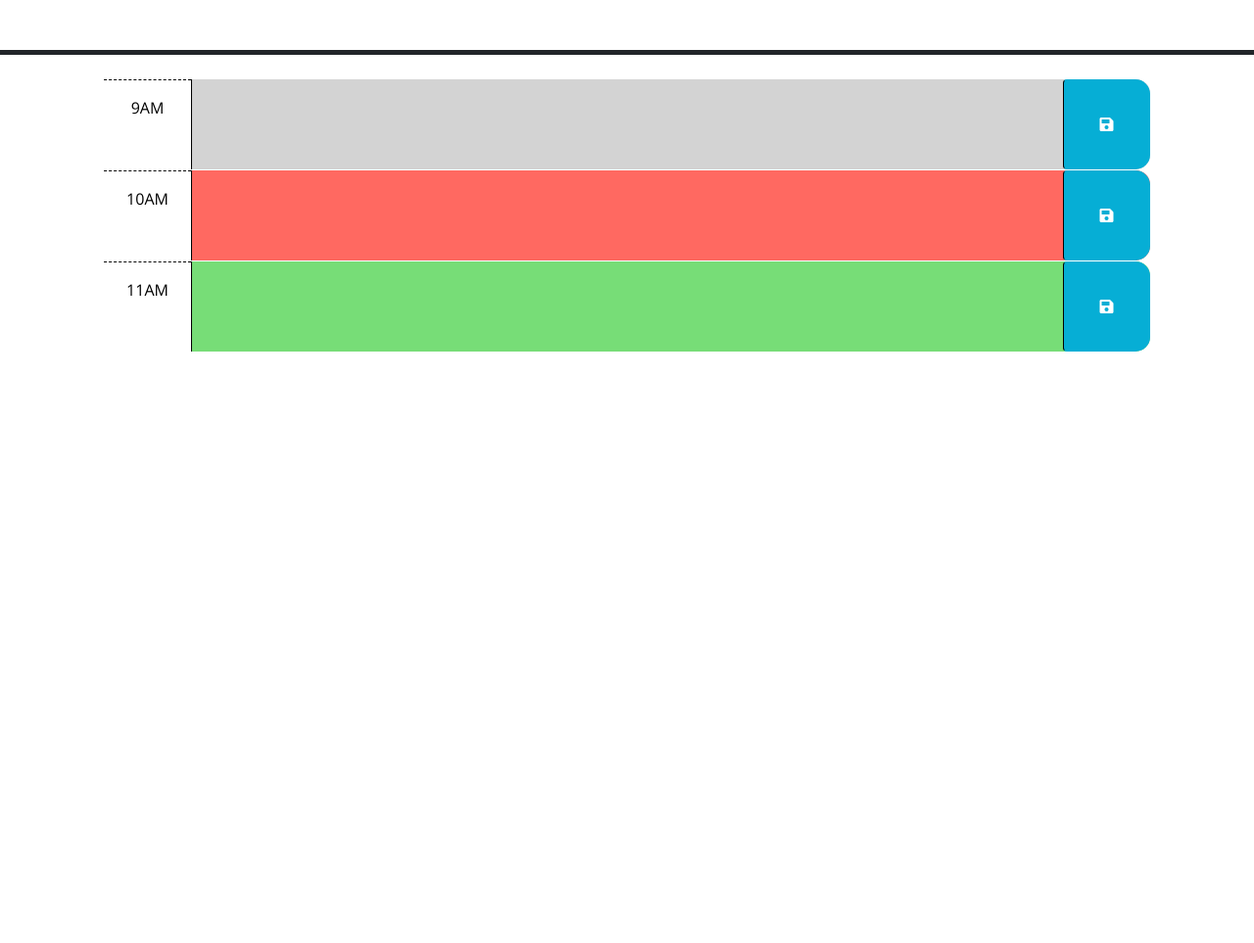
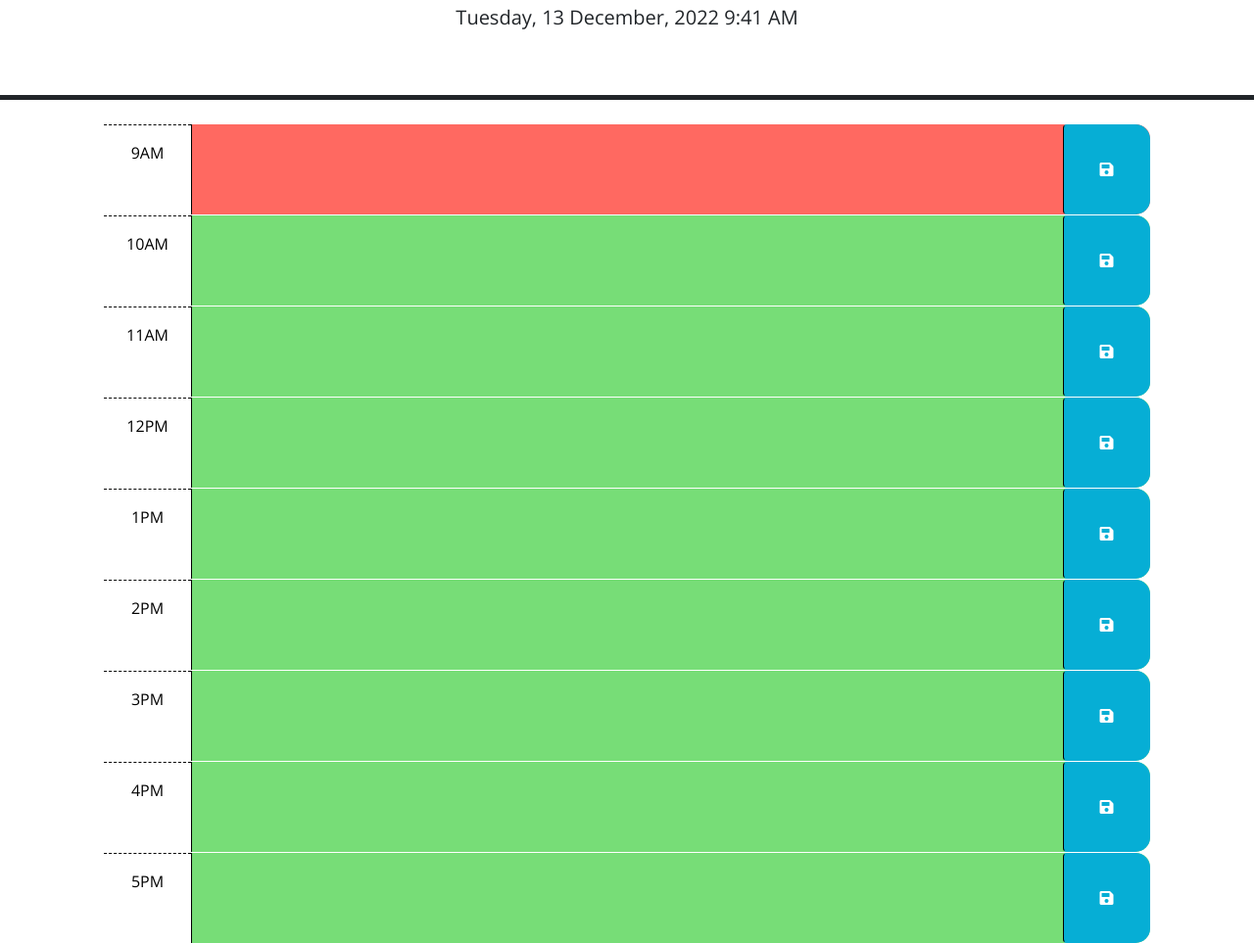
Before and after one commit to MarkJNap/work-day-scheduler, a plain HTML site: page index.html in a window 1280 px wide. Shown: the part 176-1139 px from the top of the page at 98% size. Before the commit the page ends 800 px from the top, so only its background shows below. Drawn offline with nearby package versions, Linux system fonts and the light colour scheme.

Commit message:
Tidied up HTML and added all the time block sections, Added into a jQuery ready function the start of the apps code, currently getting the current date, current hour and using that to display information and change css colours

```diff
--- a/assets/js/script.js
+++ b/assets/js/script.js
@@ -1,7 +1,31 @@
-// Wrap all code that interacts with the DOM in a call to jQuery to ensure that
-// the code isn't run until the browser has finished rendering all the elements
-// in the html.
+
 $(function () {
+  // Display the current date and time in the header of the page.
+  let today = dayjs();
+  $('#currentDay').text(today.format('dddd, DD MMMM, YYYY h:mm A'));
+
+  function currentTime() {
+    // Gets the current hour in 24h time
+    let currentHour = dayjs().hour()
+    // To test when outside of the listed hours
+    // let currentHour = 14
+    console.log(currentHour);
+    let timeBlockEl = $(".time-block")
+    $(timeBlockEl).each(function() {
+      // For each timeblock it gets the id and removes hour- leaving only the time
+      let eachBlockTime = Number($(this).attr("id").split("hour-")[1])
+      console.log(eachBlockTime);
+      // Adds classes for past, future and present depending on the current time
+      if (eachBlockTime < currentHour) {
+        $(this).addClass("past")
+      } else if (eachBlockTime === currentHour) {
+        $(this).addClass("present")
+      } else {
+        $(this).addClass("future")
+      }})
+  }
+  currentTime()
+
   // TODO: Add a listener for click events on the save button. This code should
   // use the id in the containing time-block as a key to save the user input in
   // local storage. HINT: What does `this` reference in the click listener
@@ -9,15 +33,8 @@ $(function () {
   // time-block containing the button that was clicked? How might the id be
   // useful when saving the description in local storage?
   //
-  // TODO: Add code to apply the past, present, or future class to each time
-  // block by comparing the id to the current hour. HINTS: How can the id
-  // attribute of each time-block be used to conditionally add or remove the
-  // past, present, and future classes? How can Day.js be used to get the
-  // current hour in 24-hour time?
-  //
   // TODO: Add code to get any user input that was saved in localStorage and set
   // the values of the corresponding textarea elements. HINT: How can the id
   // attribute of each time-block be used to do this?
   //
-  // TODO: Add code to display the current date in the header of the page.
 });
--- a/index.html
+++ b/index.html
@@ -4,21 +4,10 @@
     <meta charset="UTF-8" />
     <meta name="viewport" content="width=device-width, initial-scale=1.0" />
     <meta http-equiv="X-UA-Compatible" content="ie=edge" />
-    <link
-      rel="stylesheet"
-      href="https://cdn.jsdelivr.net/npm/bootstrap@5.1.3/dist/css/bootstrap.min.css"
-    />
-    <link
-      rel="stylesheet"
-      href="https://use.fontawesome.com/releases/v5.8.1/css/all.css"
-      integrity="sha384-50oBUHEmvpQ+1lW4y57PTFmhCaXp0ML5d60M1M7uH2+nqUivzIebhndOJK28anvf"
-      crossorigin="anonymous"
-    />
-    <link
-      href="https://fonts.googleapis.com/css?family=Open+Sans&display=swap"
-      rel="stylesheet"
-    />
-    <link rel="stylesheet" href="assets/css/style.css" />
+    <link rel="stylesheet" href="https://cdn.jsdelivr.net/npm/bootstrap@5.1.3/dist/css/bootstrap.min.css"/>
+    <link rel="stylesheet" href="https://use.fontawesome.com/releases/v5.8.1/css/all.css" integrity="sha384-50oBUHEmvpQ+1lW4y57PTFmhCaXp0ML5d60M1M7uH2+nqUivzIebhndOJK28anvf" crossorigin="anonymous"/>
+    <link href="https://fonts.googleapis.com/css?family=Open+Sans&display=swap" rel="stylesheet"/>
+    <link rel="stylesheet" href="assets/css/style.css"/>
     <title>Work Day Scheduler</title>
   </head>
 
@@ -26,53 +15,96 @@
     <header class="p-5 mb-4 border-5 border-bottom border-dark text-center">
       <h1 class="display-3">Work Day Scheduler</h1>
       <p class="lead">A simple calendar app for scheduling your work day</p>
+      <!-- Display Current Time -->
       <p id="currentDay" class="lead"></p>
     </header>
-    <div class="container-lg px-5">
-      <!-- Use class for "past", "present", and "future" to apply styles to the
+
+    <main class="container-lg px-5">
+      <!--  Use the class "past" to add a gray background color,
+            "present" to add a red background color, and
+            "future" to add a green background color. To apply styles to the
             time-block divs accordingly. The javascript will need to do this by
             adding/removing these classes on each div by comparing the hour in the
             id to the current hour. The html provided below is meant to be an example
             demonstrating how the css provided can be leveraged to create the
             desired layout and colors. The html below should be removed or updated
             in the finished product. Remember to delete this comment once the
-        code is implemented.
-        -->
+            code is implemented. -->
 
-      <!-- Example of a past time block. The "past" class adds a gray background color. -->
-      <div id="hour-9" class="row time-block past">
+      <section id="hour-9" class="row time-block">
         <div class="col-2 col-md-1 hour text-center py-3">9AM</div>
         <textarea class="col-8 col-md-10 description" rows="3"> </textarea>
         <button class="btn saveBtn col-2 col-md-1" aria-label="save">
           <i class="fas fa-save" aria-hidden="true"></i>
         </button>
-      </div>
-
-      <!-- Example of a a present time block. The "present" class adds a red background color. -->
-      <div id="hour-10" class="row time-block present">
+      </section>
+      <section id="hour-10" class="row time-block">
         <div class="col-2 col-md-1 hour text-center py-3">10AM</div>
         <textarea class="col-8 col-md-10 description" rows="3"> </textarea>
         <button class="btn saveBtn col-2 col-md-1" aria-label="save">
           <i class="fas fa-save" aria-hidden="true"></i>
         </button>
-      </div>
-
-      <!-- Example of a future time block. The "future" class adds a green background color. -->
-      <div id="hour-11" class="row time-block future">
+      </section>
+      <section id="hour-11" class="row time-block">
         <div class="col-2 col-md-1 hour text-center py-3">11AM</div>
         <textarea class="col-8 col-md-10 description" rows="3"> </textarea>
         <button class="btn saveBtn col-2 col-md-1" aria-label="save">
           <i class="fas fa-save" aria-hidden="true"></i>
         </button>
-      </div>
-
-    <script src="https://code.jquery.com/jquery-3.4.1.min.js"></script>
+      </section>
+      <section id="hour-12" class="row time-block">
+        <div class="col-2 col-md-1 hour text-center py-3">12PM</div>
+        <textarea class="col-8 col-md-10 description" rows="3"> </textarea>
+        <button class="btn saveBtn col-2 col-md-1" aria-label="save">
+          <i class="fas fa-save" aria-hidden="true"></i>
+        </button>
+      </section>
+      <section id="hour-13" class="row time-block">
+        <div class="col-2 col-md-1 hour text-center py-3">1PM</div>
+        <textarea class="col-8 col-md-10 description" rows="3"> </textarea>
+        <button class="btn saveBtn col-2 col-md-1" aria-label="save">
+          <i class="fas fa-save" aria-hidden="true"></i>
+        </button>
+      </section>
+      <section id="hour-14" class="row time-block">
+        <div class="col-2 col-md-1 hour text-center py-3">2PM</div>
+        <textarea class="col-8 col-md-10 description" rows="3"> </textarea>
+        <button class="btn saveBtn col-2 col-md-1" aria-label="save">
+          <i class="fas fa-save" aria-hidden="true"></i>
+        </button>
+      </section>
+      <section id="hour-15" class="row time-block">
+        <div class="col-2 col-md-1 hour text-center py-3">3PM</div>
+        <textarea class="col-8 col-md-10 description" rows="3"> </textarea>
+        <button class="btn saveBtn col-2 col-md-1" aria-label="save">
+          <i class="fas fa-save" aria-hidden="true"></i>
+        </button>
+      </section>
+      <section id="hour-16" class="row time-block">
+        <div class="col-2 col-md-1 hour text-center py-3">4PM</div>
+        <textarea class="col-8 col-md-10 description" rows="3"> </textarea>
+        <button class="btn saveBtn col-2 col-md-1" aria-label="save">
+          <i class="fas fa-save" aria-hidden="true"></i>
+        </button>
+      </section>
+      <section id="hour-17" class="row time-block">
+        <div class="col-2 col-md-1 hour text-center py-3">5PM</div>
+        <textarea class="col-8 col-md-10 description" rows="3"> </textarea>
+        <button class="btn saveBtn col-2 col-md-1" aria-label="save">
+          <i class="fas fa-save" aria-hidden="true"></i>
+        </button>
+      </section>
+    </main>
+    <script
+      src="https://code.jquery.com/jquery-3.4.1.min.js">
+    </script>
     <script
       src="https://cdn.jsdelivr.net/npm/dayjs@1.11.3/dayjs.min.js"
       integrity="sha256-iu/zLUB+QgISXBLCW/mcDi/rnf4m4uEDO0wauy76x7U="
-      crossorigin="anonymous"
-    ></script>
-
-    <script src="assets/js/script.js"></script>
+      crossorigin="anonymous">
+    </script>
+    <script
+      src="assets/js/script.js">
+    </script>
   </body>
 </html>
```
Also changed, not shown: 1 other file. Lines whose indentation alone changed are shown as unchanged.
